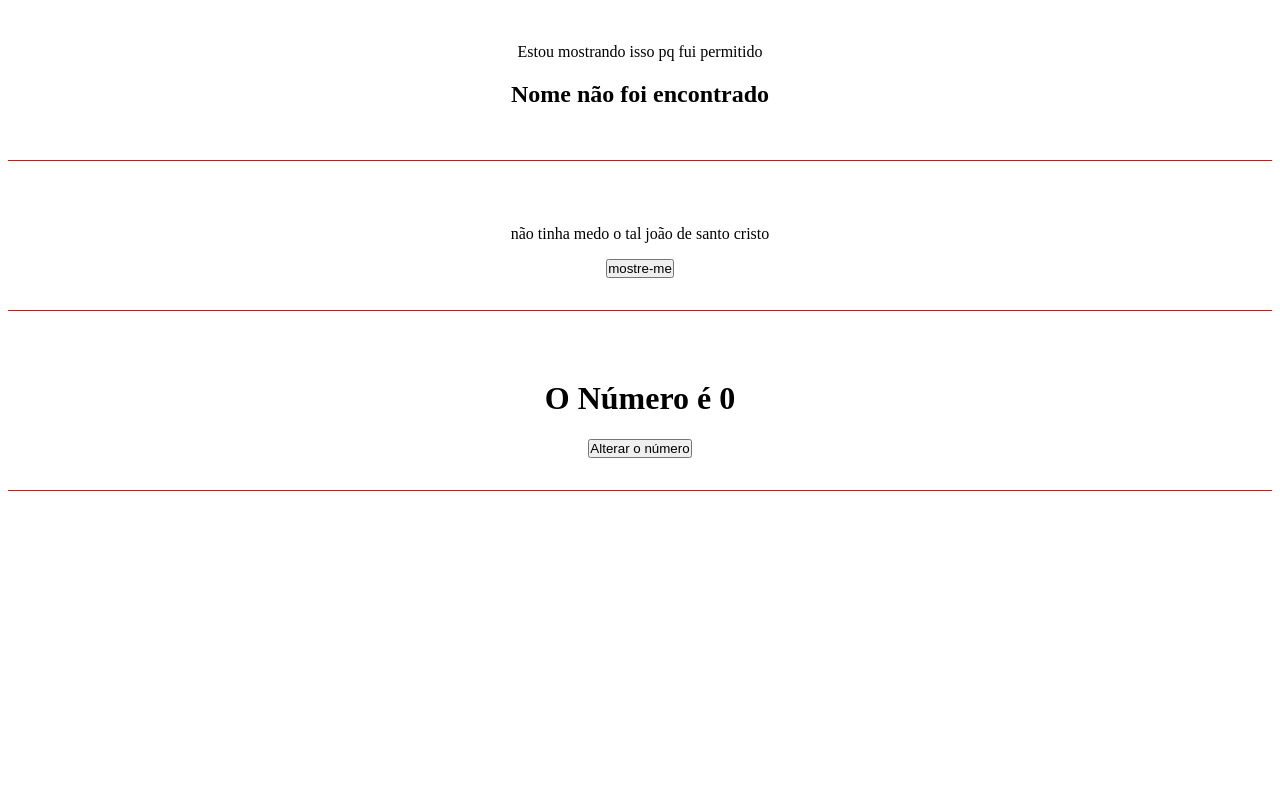
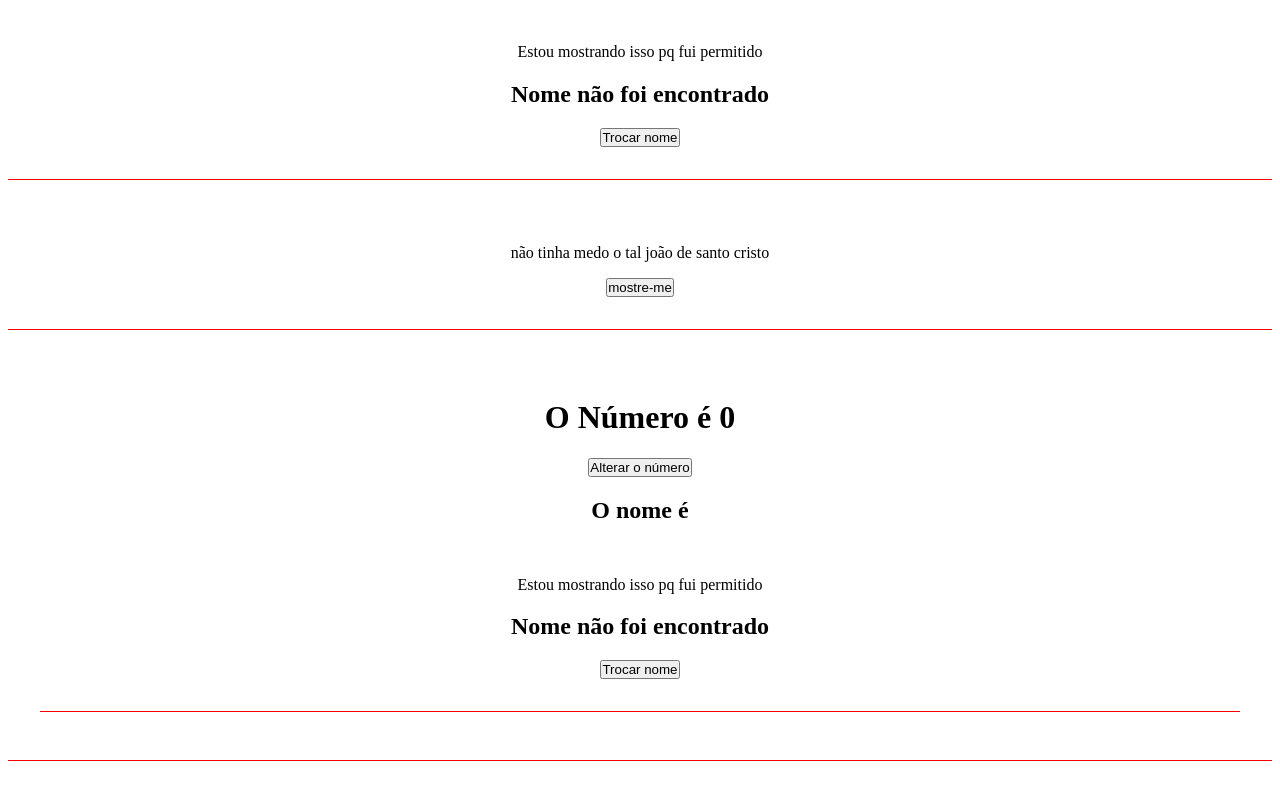
Before and after one commit to Sergio81alves/comeco-no-angular, an Angular app: page / in a window 1280 px wide. Shown: the part 1319-2119 px from the top of the page. Built offline with nearby package versions, Linux system fonts and the light colour scheme.

Commit message:
testando sozinho

```diff
--- a/src/app/components/emitter/emitter.component.html
+++ b/src/app/components/emitter/emitter.component.html
@@ -1,4 +1,7 @@
 <div class="class">
     <h1>O Número é {{myNumber}}</h1>
     <app-change-number (changeNumber)="onChangeNumber()"></app-change-number>
+
+    <h2>O nome é {{newName}}</h2>
+    <app-if-render (hadRat)="onHadRat()"></app-if-render>
 </div>
--- a/src/app/components/emitter/emitter.component.ts
+++ b/src/app/components/emitter/emitter.component.ts
@@ -7,9 +7,14 @@ import { Component, OnInit } from '@angular/core';
 })
 export class EmitterComponent implements OnInit {
   myNumber = 0;
+  newName = ''
 
   onChangeNumber(){
     this.myNumber = Math.floor(Math.random()* 10)
+  }
+  onHadRat(){
+    console.log('Deu certo! ')
+    this.newName = 'Sergio'
   }
   constructor() { }
 
--- a/src/app/components/if-render/if-render.component.html
+++ b/src/app/components/if-render/if-render.component.html
@@ -10,5 +10,6 @@
             <h2>Nome não foi encontrado</h2>
         </div>
 
+        <button (click)="trocarNome()">Trocar nome </button>
     </ng-template>
 </div>
--- a/src/app/components/if-render/if-render.component.ts
+++ b/src/app/components/if-render/if-render.component.ts
@@ -1,4 +1,4 @@
-import { Component, OnInit } from '@angular/core';
+import { Component, OnInit, Output, EventEmitter } from '@angular/core';
 
 @Component({
   selector: 'app-if-render',
@@ -7,7 +7,15 @@ import { Component, OnInit } from '@angular/core';
 })
 export class IfRenderComponent implements OnInit {
   canShow = true;
-  nome = 'Sergi'
+  nome = 'Sergi';
+  nome2 = '';
+
+  @Output() hadRat: EventEmitter<any> = new EventEmitter();
+
+  trocarNome(){
+    this.hadRat.emit();
+    this.nome2 = "Sergio"
+  }
 
   constructor() { }
 
```
